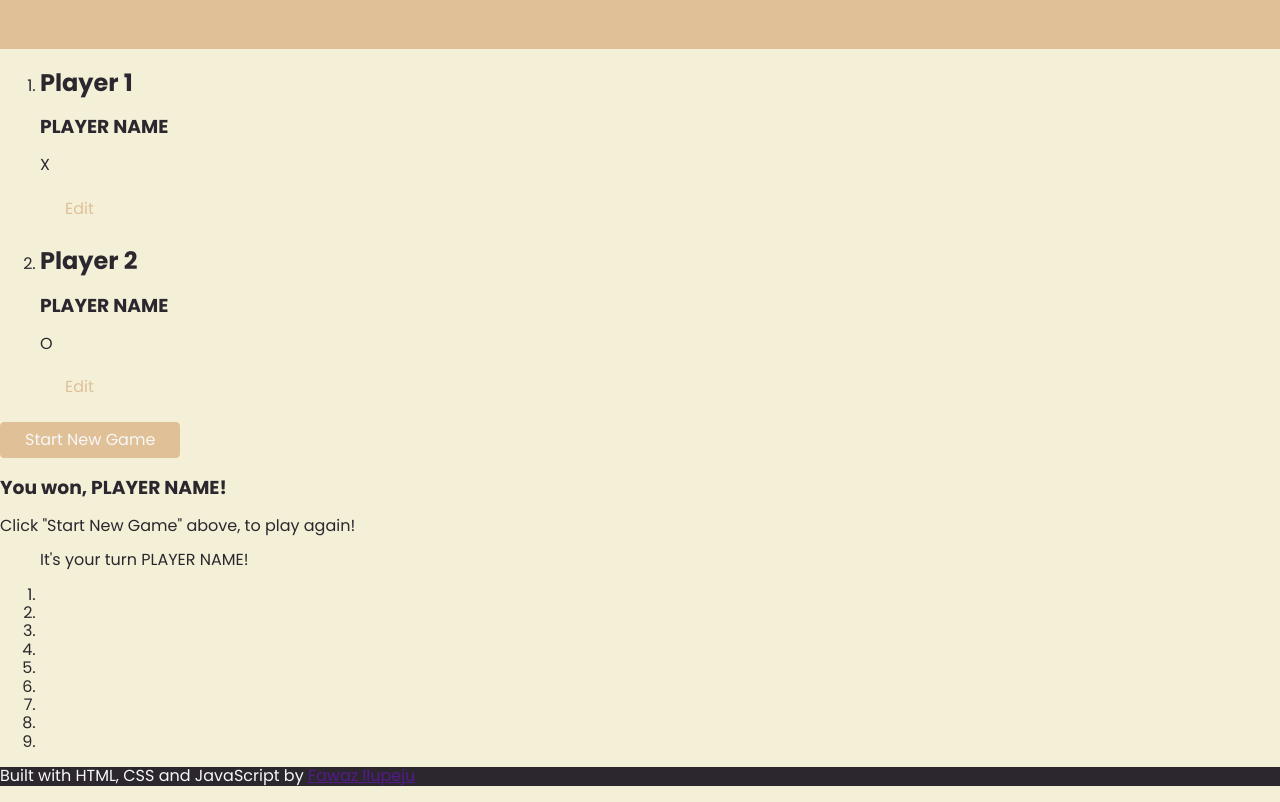
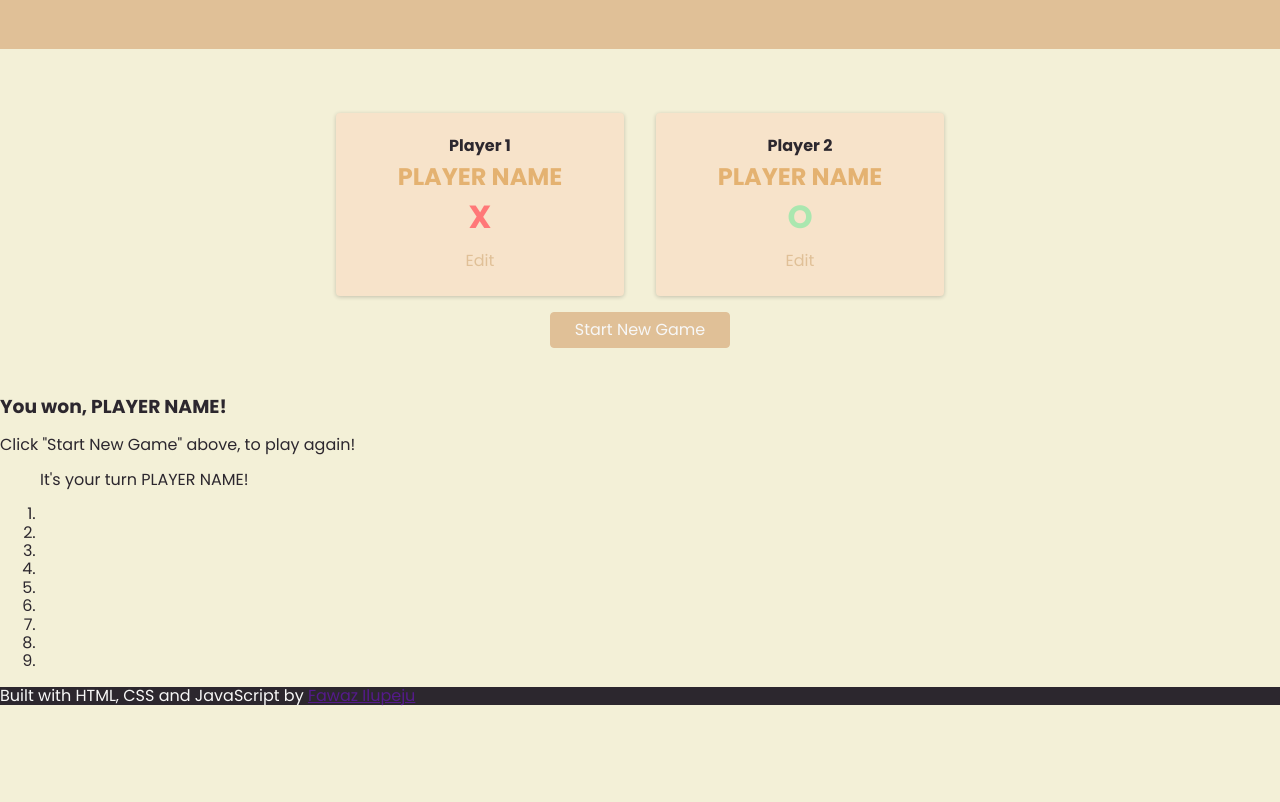
Before and after one commit to Fawaz-I/tic-tac-toe, a website: page index.html in a window 1280 px wide. Shown: the part 95-897 px from the top of the page. After the commit the page ends 816 px from the top, so only its background shows below. Drawn offline with nearby package versions, Linux system fonts and the light colour scheme.

Commit message:
Styled game configuration section

```diff
--- a/index.html
+++ b/index.html
@@ -22,7 +22,7 @@
       <h1>Play Tic-Tac-Toe</h1>
     </header>
     <main>
-      <aside class="modal" id="config-overlay">
+      <aside class="modal" id="overlay-config">
         <h2>Enter your name</h2>
         <form>
           <div class="form-control">
@@ -41,7 +41,7 @@
             <article>
               <h2>Player 1</h2>
               <h3>PLAYER NAME</h3>
-              <p>X</p>
+              <p class="player-symbol red">X</p>
               <button class="btn btn-alt">Edit</button>
             </article>
           </li>
@@ -49,7 +49,7 @@
             <article>
               <h2>Player 2</h2>
               <h3>PLAYER NAME</h3>
-              <p>O</p>
+              <p class="player-symbol green">O</p>
               <button class="btn btn-alt">Edit</button>
             </article>
           </li>
--- a/styles/configs.css
+++ b/styles/configs.css
@@ -1,8 +1,8 @@
-#config-overlay {
+#overlay-config {
   text-align: center;
 }
 
-#config-overlay h2 {
+#overlay-config h2 {
   margin: 0.5rem 0;
 }
 
@@ -22,3 +22,51 @@
   width: 15rem;
   padding: 0.35rem;
 }
+
+#game-config {
+  width: 90%;
+  max-width: 40rem;
+  margin: 3rem auto;
+  text-align: center;
+}
+
+#game-config ol {
+  list-style: none;
+  margin: 0;
+  padding: 0;
+  display: flex;
+}
+
+#game-config li {
+  margin: 1rem;
+  padding: 1rem;
+  width: 50%;
+  background-color: #f7e3ca;
+  border-radius: 4px;
+  box-shadow: 0 1px 4px rgba(0, 0, 0, 0.2);
+}
+
+#game-config h2 {
+  font-size: 1rem;
+  margin: 0.5rem 0;
+}
+
+#game-config h3 {
+  font-size: 1.5rem;
+  margin: 0.5rem 0;
+  color: #e4b271;
+}
+
+.player-symbol {
+  font-size: 2rem;
+  font-weight: bold;
+  margin: 0.5rem 0;
+}
+
+.red {
+  color: var(--red);
+}
+
+.green {
+  color: var(--green);
+}
--- a/styles/style.css
+++ b/styles/style.css
@@ -3,8 +3,8 @@
   --brown: #e0c097;
   --black: #2c272e;
   --white: #f7f7f7;
-  --green: #cee5d0; /* X */
-  --red: #ff7878; /* O */
+  --green: #aae7af; /* O */
+  --red: #ff7878; /* X */
 }
 
 body {
```
